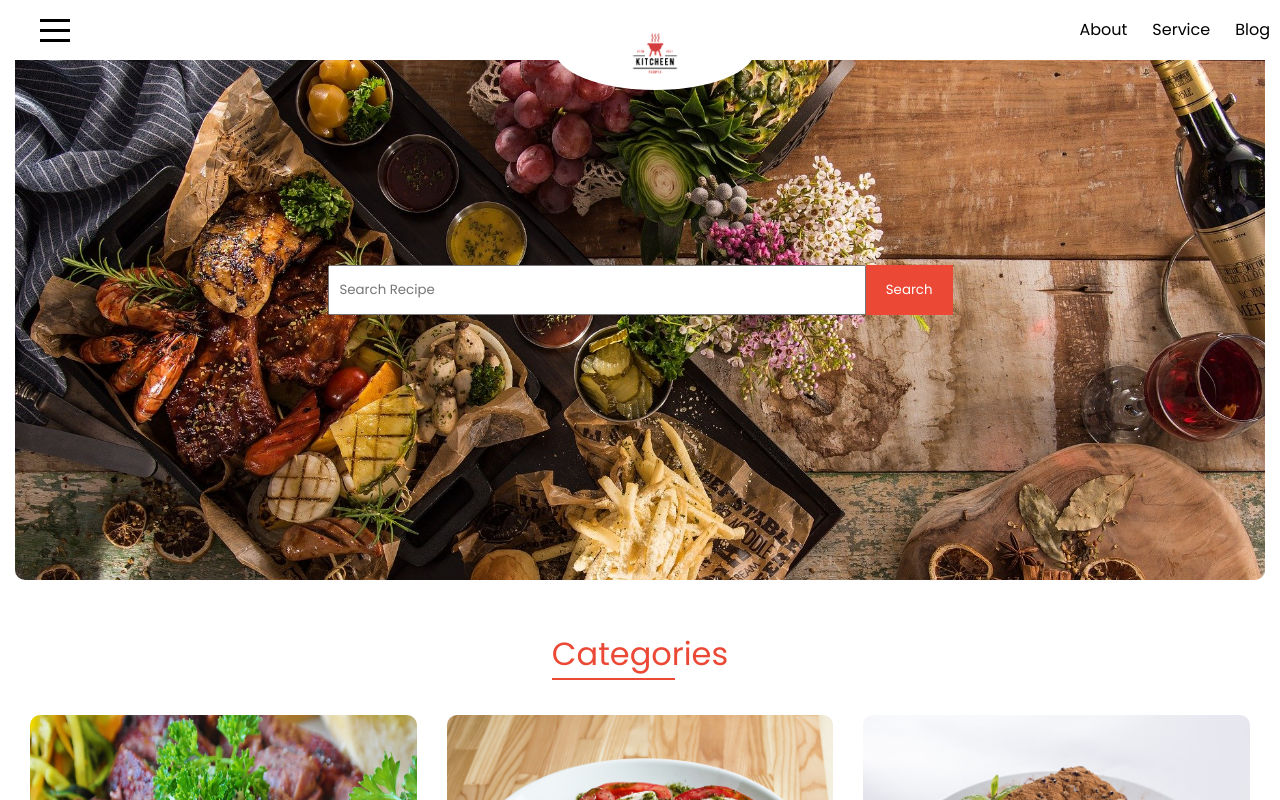
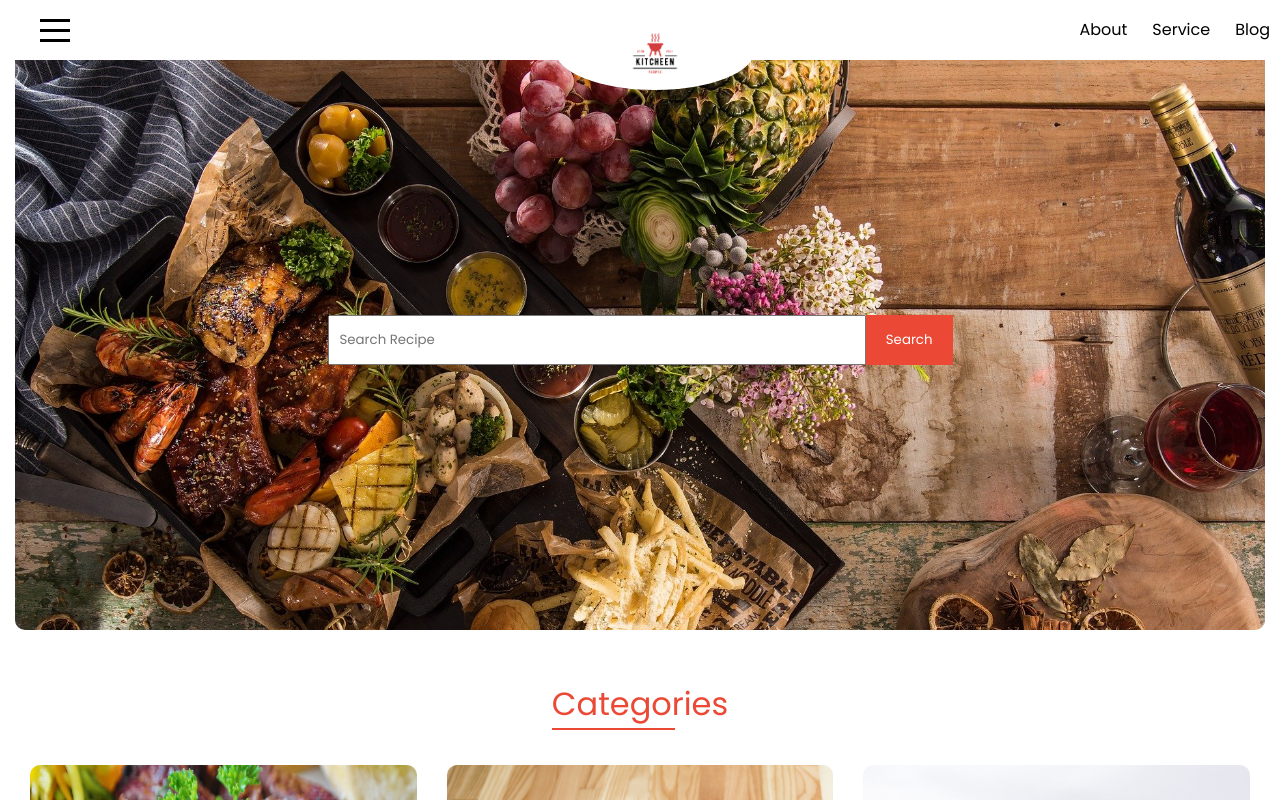
Before and after one commit to mart-anthony-stark/Food-Recipe-Web-App-React-TS, a React (Vite) app: page /home in a window 1280 px wide. Shown: the top 800 px of the page. Built offline with nearby package versions, Linux system fonts and the light colour scheme.

Commit message:
add padding top

```diff
--- a/src/App.css
+++ b/src/App.css
@@ -1,4 +1,4 @@
 main {
   padding: 15px;
-  padding-top: 0;
+  padding-top: 50px;
 }
```
